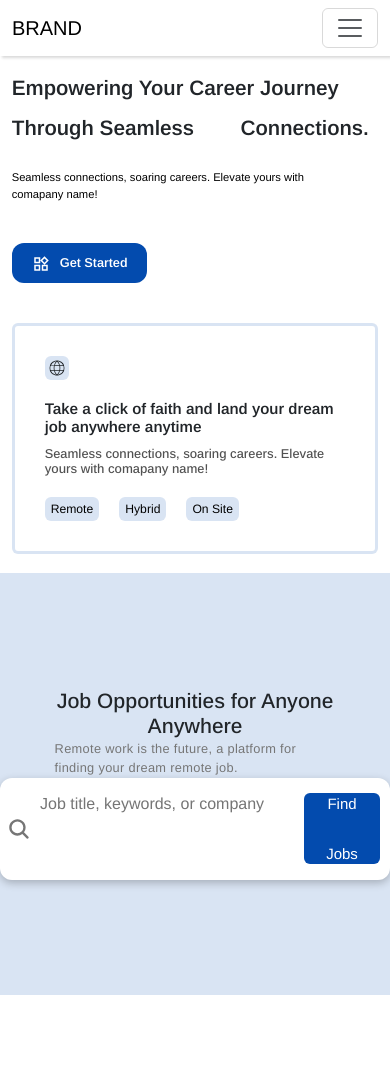
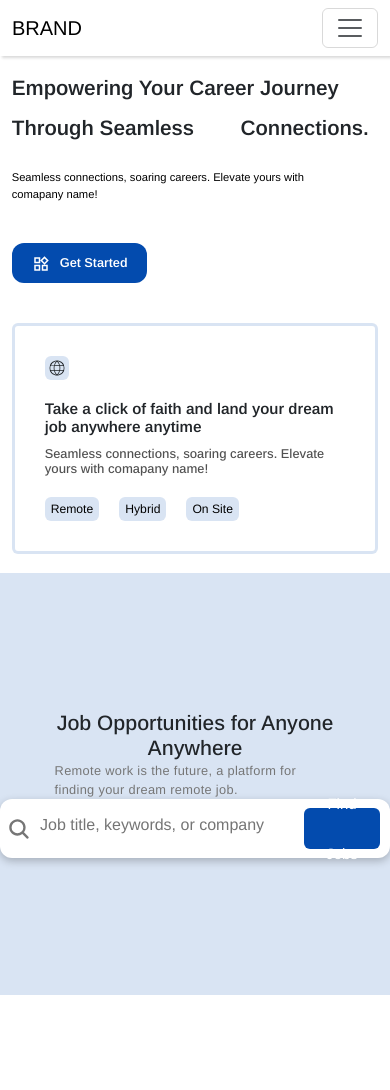
Before and after one commit to c4928315/project002, a React (Create React App) app: page / in a window 390 px wide. Shown: the top 1090 px of the page. Built offline with nearby package versions, Linux system fonts and the light colour scheme; no server answers; some icons are missing.

Commit message:
on my way

```diff
--- a/src/Components/FindJobs/findJobs.css
+++ b/src/Components/FindJobs/findJobs.css
@@ -110,4 +110,8 @@
         justify-content: center;
         line-height: 1.5em;
     }
+
+    .findJobsSearch{
+        height: 3.7em;
+    }
   }
```
